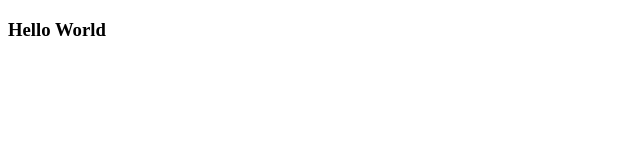
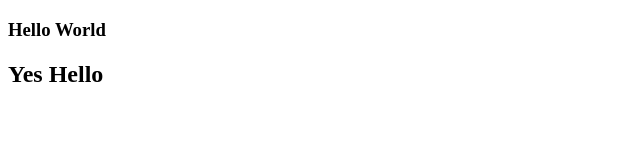
Before and after one commit to phearakeng/test-git, a plain HTML site: page index.html in a window 1280 px wide. Shown: the whole page, without its empty margins (0-640 px from the left). Drawn offline with Linux system fonts and the light colour scheme.

Commit message:
User_Two

```diff
--- a/index.html
+++ b/index.html
@@ -8,5 +8,6 @@
 </head>
 <body>
     <h3>Hello World</h3>
+    <h2>Yes Hello</h2>
 </body>
 </html>
```
